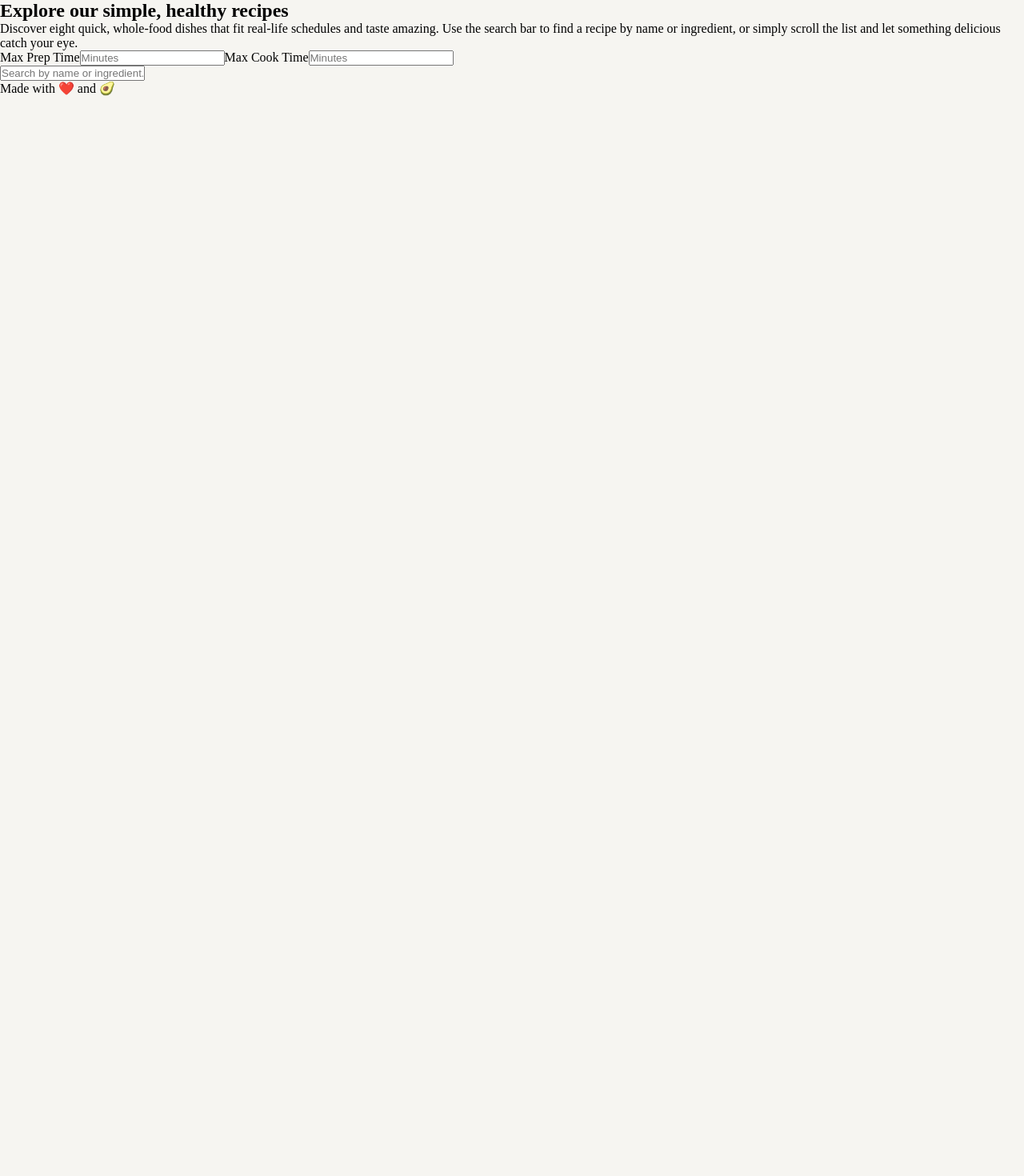
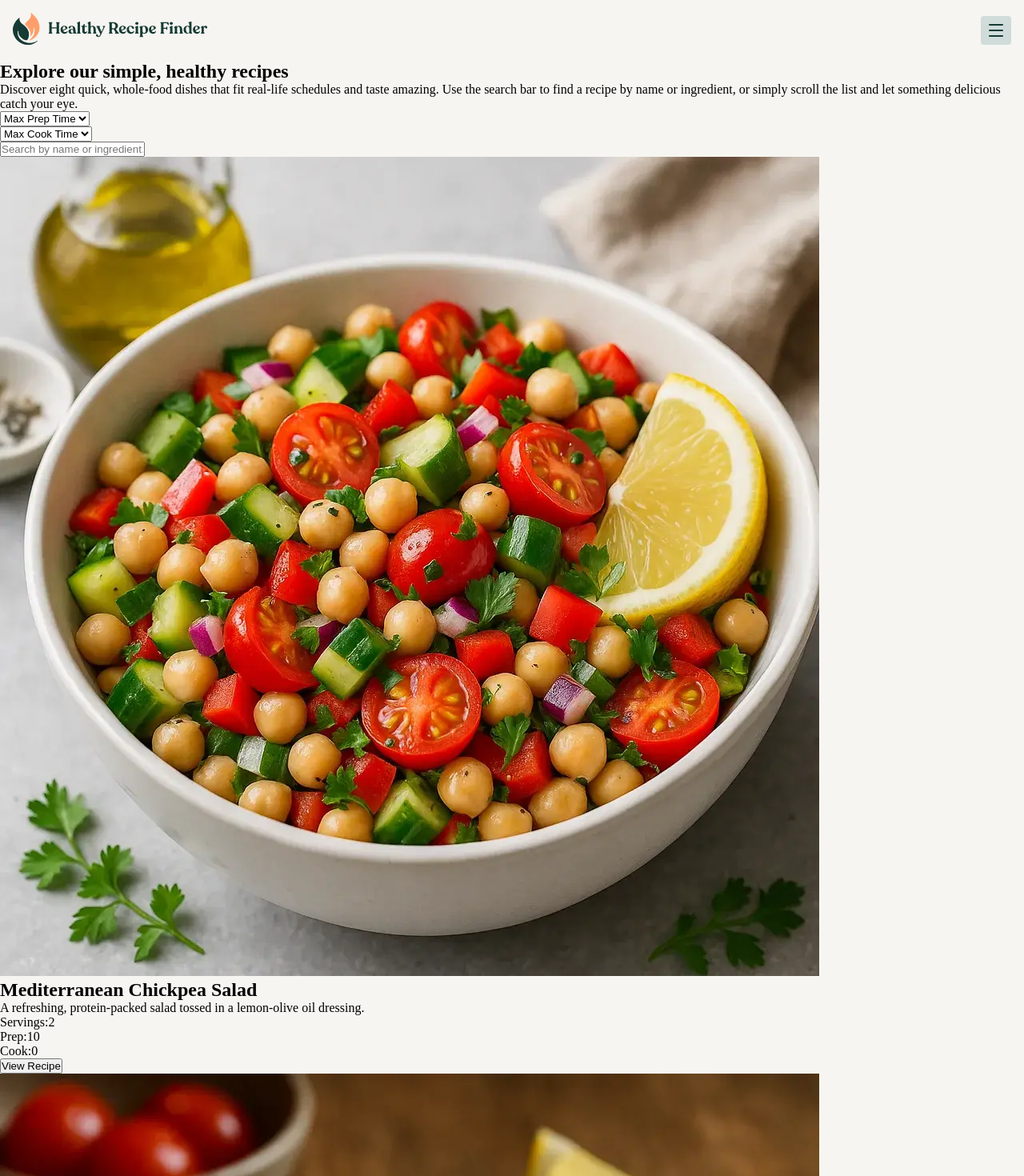
Before and after one commit to mahlvm/recipe-finder-website, a React (Vite) app in the folder recipe-finder-react/: page /recipes in a window 1280 px wide. Shown: the top 1470 px of the page at 80% size. Before the commit the page ends 800 px from the top, so only its background shows below. Built offline with nearby package versions, Linux system fonts and the light colour scheme.

Commit message:
recipes and recipe

```diff
--- /dev/null
+++ b/recipe-finder-react/src/components/ImageRecipe.jsx
@@ -0,0 +1,19 @@
+import { images } from "../data/images";
+
+const ImageRecipe = ({slug, alt}) => {
+    const image = images[slug];
+
+
+    return(
+        <div>
+            <picture>
+                {/* Small para telas até 375px */}
+                <source media="(max-width: 375px)" srcSet={image.small} />
+                {/* Large para telas maiores */}
+                <img src={image.large} alt={alt} />
+        </picture>
+        </div>
+    )
+}
+
+export default ImageRecipe;
--- /dev/null
+++ b/recipe-finder-react/src/data/images.js
@@ -0,0 +1,60 @@
+
+import mediterraneanChickpeaSaladSmall from "../assets/images/mediterranean-chickpea-salad-small.webp";
+import mediterraneanChickpeaSaladLarge from "../assets/images/mediterranean-chickpea-salad-large.webp";
+
+import avocadoToastSmall from "../assets/images/avocado-tomato-wholegrain-toast-small.webp";
+import avocadoToastLarge from "../assets/images/avocado-tomato-wholegrain-toast-large.webp";
+
+import salmonAsparagusSmall from "../assets/images/salmon-asparagus-small.webp";
+import salmonAsparagusLarge from "../assets/images/salmon-asparagus-large.webp";
+
+import quinoaVeggieBowlSmall from "../assets/images/quinoa-veggie-bowl-small.webp";
+import quinoaVeggieBowlLarge from "../assets/images/quinoa-veggie-bowl-large.webp";
+
+import sweetPotatoTacosSmall from "../assets/images/sweet-potato-tacos-small.webp";
+import sweetPotatoTacosLarge from "../assets/images/sweet-potato-tacos-large.webp";
+
+import greekYogurtSmall from "../assets/images/greek-yogurt-small.webp";
+import greekYogurtLarge from "../assets/images/greek-yogurt-large.webp";
+
+import lentilSoupSmall from "../assets/images/lentil-soup-small.webp";
+import lentilSoupLarge from "../assets/images/lentil-soup-large.webp";
+
+import bananaPancakesSmall from "../assets/images/banana-pancakes-small.webp";
+import bananaPancakesLarge from "../assets/images/banana-pancakes-large.webp";
+
+
+export const images = {
+  "mediterranean-chickpea-salad": {
+    small: mediterraneanChickpeaSaladSmall,
+    large: mediterraneanChickpeaSaladLarge,
+  },
+  "avocado-tomato-wholegrain-toast": {
+    small: avocadoToastSmall,
+    large: avocadoToastLarge,
+  },
+  "one-pan-lemon-garlic-salmon-with-asparagus": {
+    small: salmonAsparagusSmall,
+    large: salmonAsparagusLarge,
+  },
+  "quinoa-veggie-power-bowl": {
+    small: quinoaVeggieBowlSmall,
+    large: quinoaVeggieBowlLarge,
+  },
+  "sweet-potato-black-bean-tacos": {
+    small: sweetPotatoTacosSmall,
+    large: sweetPotatoTacosLarge,
+  },
+  "greek-yogurt-berry-parfait": {
+    small: greekYogurtSmall,
+    large: greekYogurtLarge,
+  },
+  "lentil-spinach-soup": {
+    small: lentilSoupSmall,
+    large: lentilSoupLarge,
+  },
+  "banana-oat-pancakes": {
+    small: bananaPancakesSmall,
+    large: bananaPancakesLarge,
+  },
+};
--- a/recipe-finder-react/src/pages/Recipe.jsx
+++ b/recipe-finder-react/src/pages/Recipe.jsx
@@ -1,9 +1,23 @@
-export default function Recipe() {
+import { useLocation } from "react-router-dom";
+import ImageRecipe from "../components/ImageRecipe";
+
+const Recipe = () => {
+  const location = useLocation();
+  // verificar se location.state existe
+  const recipe = location.state?.recipe;
+
+  if (!recipe) {
+    return <p>Receita não encontrada. Volte à página de receitas.</p>;
+  }
+
   return (
     <main>
-      {/* Aqui você vai popular os detalhes da receita usando o data.json */}
       <section>
+        <div>
+          <ImageRecipe slug={recipe.slug} alt={recipe.title} />
+        </div>
         <h1>Recipe Details</h1>
+        <p>{recipe.title}</p>
         <p>Receita específica carregada a partir do ID na URL.</p>
       </section>
 
@@ -15,4 +29,6 @@ export default function Recipe() {
       <footer>Made with ❤️ and 🥑</footer>
     </main>
   );
-}
+};
+
+export default Recipe;
--- a/recipe-finder-react/src/pages/Recipes.jsx
+++ b/recipe-finder-react/src/pages/Recipes.jsx
@@ -1,6 +1,50 @@
-export default function Recipes() {
+import "./Recipes.css";
+import Navbar from "../components/Navbar";
+import Footer from "../components/Footer";
+import ImageRecipe from "../components/ImageRecipe"
+import { useState } from "react";
+import recipesData from "../data/data.json";
+import { useNavigate } from "react-router-dom";
+
+
+const Recipes = ()=> {
+  const navigate = useNavigate();
+  const[findRecipe, setFindRecipe] = useState("");
+  const[maxPrepTime, setMaxPrepTime] = useState("");
+  const[maxCookTime, setMaxCookTime] = useState("");
+  const[recipes, setRecipes] = useState(recipesData);
+
+
+
+ const handleSearch = () => {
+
+     const filteredTitle = recipesData.filter(
+        (item) =>
+          item.title.toLowerCase().includes(findRecipe.toLowerCase()) ||
+          item.ingredients.some((ingredient) => ingredient.toLocaleLowerCase().includes(findRecipe.toLocaleLowerCase()))
+      )
+
+      const results = filteredTitle.filter(
+        (result) =>
+          (maxPrepTime === "" || maxPrepTime === "clear" || result.prepMinutes <= Number(maxPrepTime)) &&
+          (maxCookTime === "" || maxCookTime === "clear" ||result.cookMinutes <= Number(maxCookTime))
+      )
+
+    setRecipes(results);
+
+
+};
+
+const handleViewRecipe = (recipe) => {
+  navigate(`/recipe/${recipe.id}`, {state: {recipe}});
+}
+
+
+
   return (
-    <main>
+    <div className="recipesContainer">
+      <Navbar />
+      <main>
       <section>
         <h1>Explore our simple, healthy recipes</h1>
         <p>
@@ -13,24 +57,68 @@ export default function Recipes() {
 
       <section>
         <div>
-          <label>
-            Max Prep Time
-            <input type="number" placeholder="Minutes" />
-          </label>
-          <label>
-            Max Cook Time
-            <input type="number" placeholder="Minutes" />
-          </label>
+          <select onChange={(e) => setMaxPrepTime(e.target.value)}>
+            <option value="">Max Prep Time</option>
+            <option value="0">0 minutes</option>
+            <option value="5">5 minutes</option>
+            <option value="10">10 minutes</option>
+            <option value="clear">Clear</option>
+          </select>
         </div>
 
-        <input type="text" placeholder="Search by name or ingredient..." />
+        <div>
+           <select onChange={(e) => setMaxCookTime(e.target.value)}>
+            <option value="">Max Cook Time</option>
+            <option value="0">0 minutes</option>
+            <option value="5">5 minutes</option>
+            <option value="10">10 minutes</option>
+            <option value="15">15 minutes</option>
+            <option value="20">20 minutes</option>
+            <option value="clear">Clear</option>
+          </select>
+        </div>
+
+        <div>
+          <input
+            placeholder="Search by name or ingredient…"
+            type="text"
+            value={findRecipe}
+            onChange={(e) => setFindRecipe(e.target.value) }
+            onKeyDown={(e) => {
+              if(e.key === "Enter"){
+                handleSearch();
+              }
+            }}
+          />
+        </div>
       </section>
 
       <section>
-        {/* Aqui você vai popular a lista de receitas usando o data.json */}
+            {recipes.map((recipe) => (
+              <div  key={recipe.id}>
+                <div>
+                  <ImageRecipe slug={recipe.slug} alt={recipe.title} />
+                </div>
+                <h2>{recipe.title}</h2>
+                <p>{recipe.overview}</p>
+                <div>
+                  <p>Servings:{recipe.servings}</p>
+                  <p>Prep:{recipe.prepMinutes}</p>
+                </div>
+                <div>
+                  <p>Cook:{recipe.cookMinutes}</p>
+                </div>
+                <div>
+                  <button onClick={() => handleViewRecipe(recipe)}>View Recipe</button>
+                </div>
+              </div>
+            ))}
       </section>
+      </main>
+      <Footer />
+    </div>
 
-      <footer>Made with ❤️ and 🥑</footer>
-    </main>
   );
 }
+
+export default Recipes;
```
Also changed, not shown: recipe-finder-react/src/pages/Recipes.css (added).
